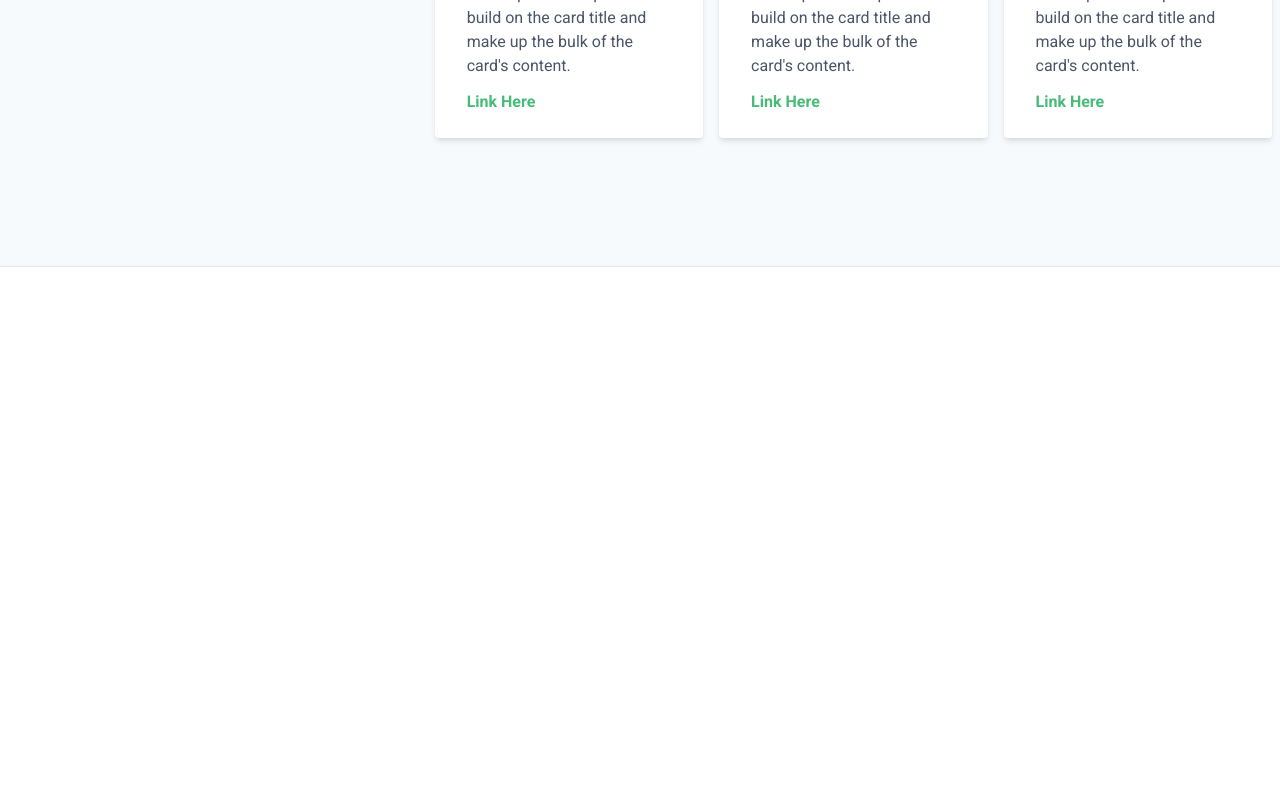
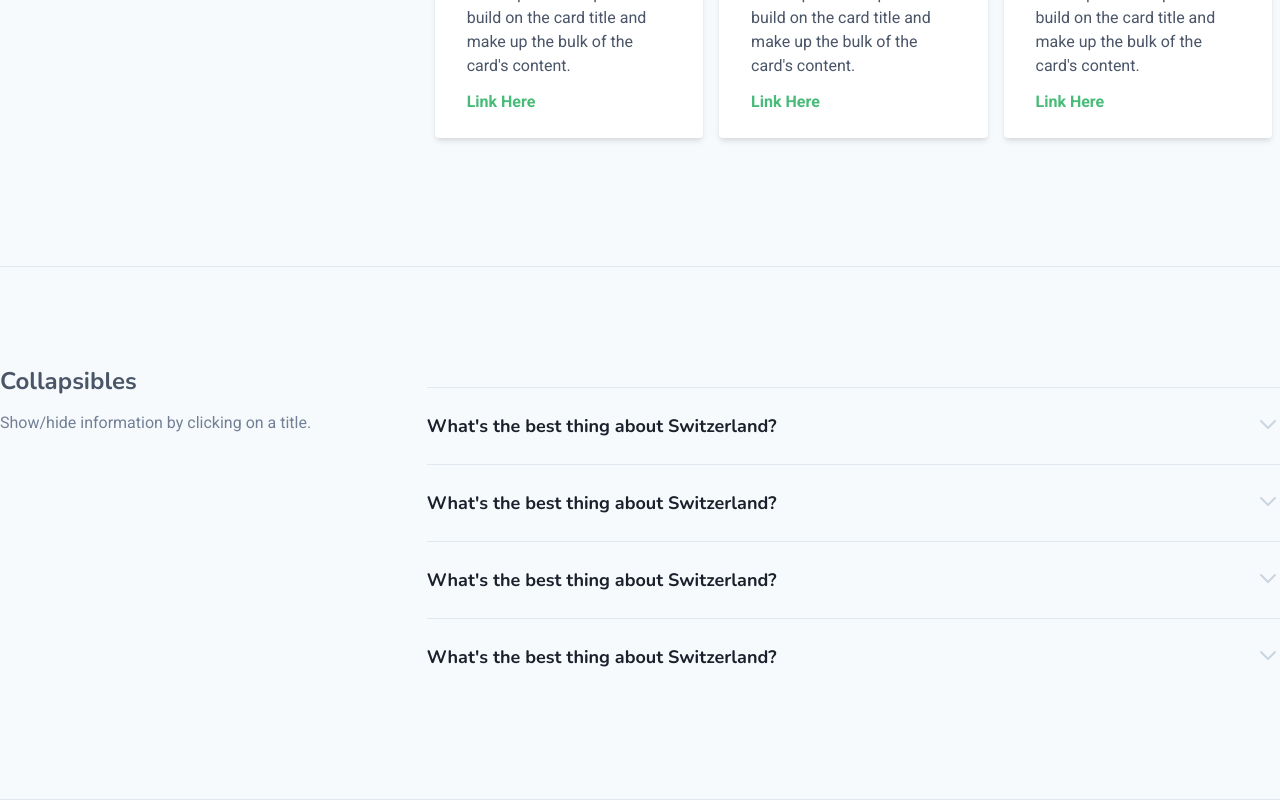
Before and after one commit to colynb/onehourup-style-guide, a Nuxt app: page /components in a window 1280 px wide. Shown: the part 6371-7171 px from the top of the page. Before the commit the page ends 6638 px from the top, so only its background shows below. Built offline with nearby package versions, Linux system fonts and the light colour scheme; what vue-fragment would draw is missing.

Commit message:
New collapsible component

```diff
--- /dev/null
+++ b/components/Collapsible.vue
@@ -0,0 +1,45 @@
+<template>
+  <div class="mt-6 border-t border-gray-300 pt-6">
+    <div class="text-lg leading-7">
+      <button
+        class="text-left w-full flex justify-between items-start text-gray-400 focus:outline-none focus:text-gray-900"
+        @click="open = !open"
+      >
+        <span class="font-display font-medium font-bold text-gray-900">
+          What's the best thing about Switzerland?
+        </span>
+        <span class="ml-6 h-7 flex items-center">
+          <svg
+            class="h-6 w-6 transform"
+            :class="{ '-rotate-180': open }"
+            stroke="currentColor"
+            fill="none"
+            viewBox="0 0 24 24"
+          >
+            <path
+              stroke-linecap="round"
+              stroke-linejoin="round"
+              stroke-width="2"
+              d="M19 9l-7 7-7-7"
+            />
+          </svg>
+        </span>
+      </button>
+    </div>
+    <div class="mt-2 pr-12" :class="{ hidden: !open }">
+      <p class="text-base leading-6 text-gray-500">
+        I don't know, but the flag is a big plus. Lorem ipsum dolor sit amet
+        consectetur adipisicing elit. Quas cupiditate laboriosam fugiat.
+      </p>
+    </div>
+  </div>
+</template>
+<script>
+export default {
+  data() {
+    return {
+      open: false
+    }
+  }
+}
+</script>
--- a/components/Form/InputText.vue
+++ b/components/Form/InputText.vue
@@ -3,7 +3,7 @@
       <label v-if="label" class="block text-gray-700 text-sm font-bold mb-2">{{label}}</label>
       <input
         :type="type"
-        class="appearance-none border w-full text-gray-700 leading-tight focus:outline-none focus:border-gray-500"
+        class="appearance-none border border-gray-300 w-full text-gray-700 leading-tight focus:outline-none focus:border-gray-500"
         :class="classes"
         v-bind="$attrs"
       />
--- a/pages/components.vue
+++ b/pages/components.vue
@@ -16,6 +16,7 @@
     <Buttons />
     <Forms />
     <Cards />
+    <Collapsibles />
   </div>
 </template>
 
@@ -25,13 +26,15 @@ import Badges from '~/partials/Badges'
 import Buttons from '~/partials/Buttons'
 import Forms from '~/partials/Forms'
 import Cards from '~/partials/Cards'
+import Collapsibles from '~/partials/Collapsibles'
 export default {
   components: {
     Alerts,
     Badges,
     Buttons,
     Forms,
-    Cards
+    Cards,
+    Collapsibles
   },
   computed: {
     example5() {
--- /dev/null
+++ b/partials/Collapsibles.vue
@@ -0,0 +1,24 @@
+<template>
+  <Section
+    title="Collapsibles"
+    subtitle="Show/hide information by clicking on a title."
+  >
+    <div>
+      <Collapsible class="mb-2" />
+      <Collapsible class="mb-2" />
+      <Collapsible class="mb-2" />
+      <Collapsible class="mb-2" />
+    </div>
+  </Section>
+</template>
+
+<script>
+import Section from '~/components/Section'
+import Collapsible from '~/components/Collapsible'
+export default {
+  components: {
+    Section,
+    Collapsible
+  }
+}
+</script>
```
